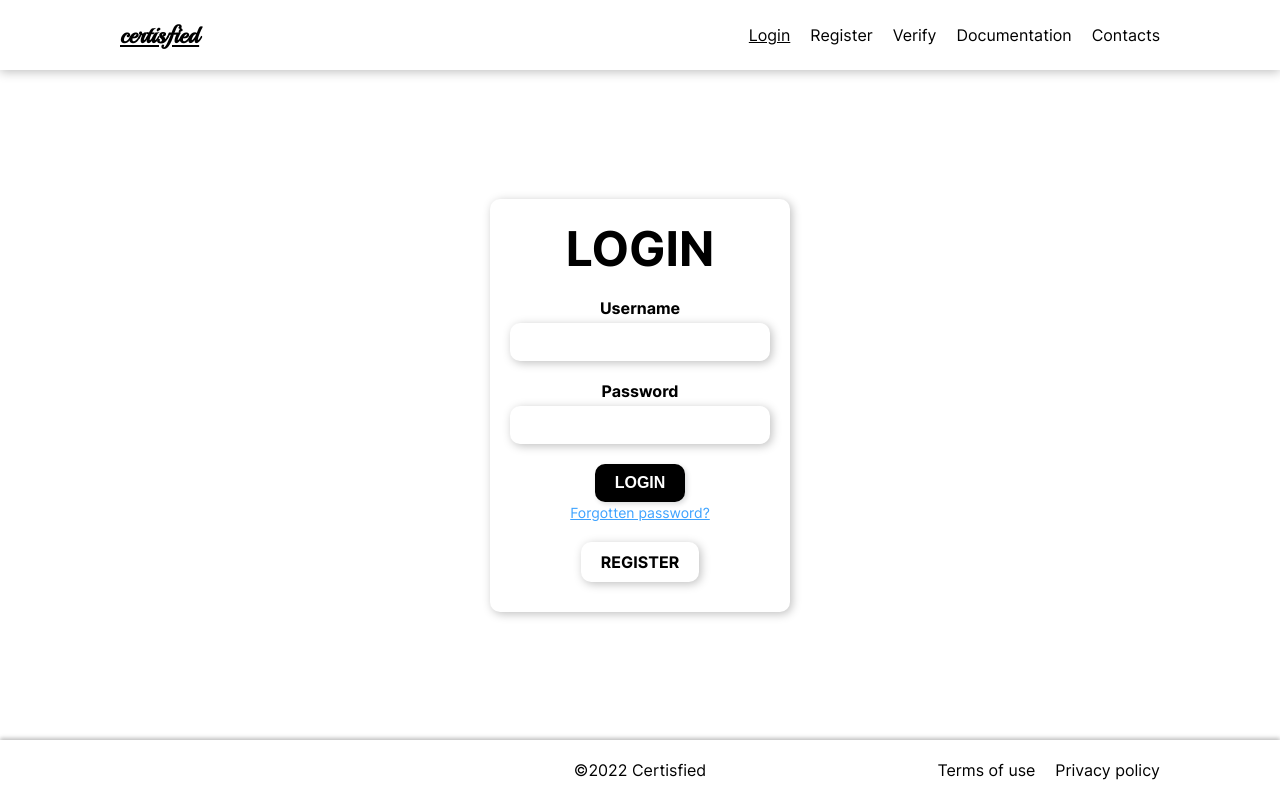
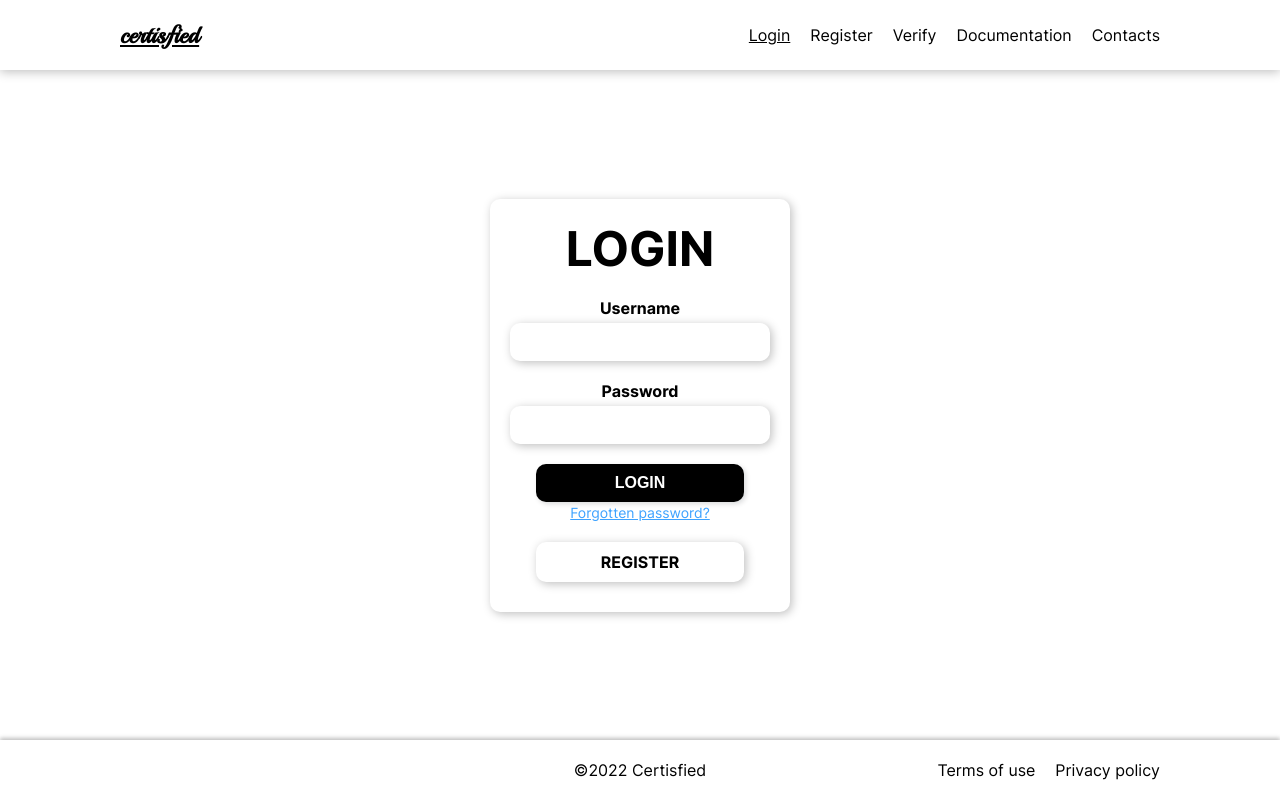
Before and after one commit to VelizarStavrev/certisfied, an Angular app: page /login in a window 1280 px wide. Built offline with nearby package versions, Linux system fonts and the light colour scheme.

Commit message:
Updating the login component to use the new button and button link 80% width directive.

```diff
--- a/src/app/components/login/login.component.html
+++ b/src/app/components/login/login.component.html
@@ -11,8 +11,29 @@
         <p class="login-error" [hidden]="passwordInput.valid || passwordInput.pristine">Password error</p>
         <p class="login-error" *ngIf="formError">{{ formErrorMessage }}</p>
 
-        <app-button [buttonText]="buttonText" [buttonType]="buttonType" [buttonHTMLType]="buttonHTMLType" [buttonMarginTop]="buttonMarginTop"></app-button>
-        <app-button-link [buttonText]="buttonTextLink" [buttonType]="buttonTypeLink" [buttonLink]="buttonLink"></app-button-link>
-        <app-button-link [buttonText]="buttonTextLinkSecond" [buttonType]="buttonTypeLinkSecond" [buttonLink]="buttonLinkSecond" [buttonMarginTop]="buttonMarginTop"></app-button-link>
+        <app-button
+            [buttonText]="buttonText"
+            [buttonType]="buttonType"
+            [buttonHTMLType]="buttonHTMLType"
+            [buttonMarginTop]="buttonMarginTop"
+            [buttonWidth80]="buttonWidth80"
+        >
+        </app-button>
+
+        <app-button-link
+            [buttonText]="buttonTextLink"
+            [buttonType]="buttonTypeLink"
+            [buttonLink]="buttonLink"
+        >
+        </app-button-link>
+
+        <app-button-link
+            [buttonText]="buttonTextLinkSecond"
+            [buttonType]="buttonTypeLinkSecond"
+            [buttonLink]="buttonLinkSecond"
+            [buttonMarginTop]="buttonMarginTop"
+            [buttonWidth80]="buttonTextLinkSecondWidth80"
+        >
+        </app-button-link>
     </form>
 </div>
--- a/src/app/components/login/login.component.ts
+++ b/src/app/components/login/login.component.ts
@@ -14,13 +14,15 @@ export class LoginComponent implements OnInit {
   buttonText: string = 'Login';
   buttonType: string = 'Primary';
   buttonHTMLType: string = 'submit';
-  buttonMarginTop: string = 'true';
+  buttonMarginTop: boolean = true;
+  buttonWidth80: boolean = true;
   buttonLink: string = '/password-reset';
   buttonTypeLink: string = 'Link';
   buttonTextLink: string = 'Forgotten password?';
   buttonLinkSecond: string = '/register';
   buttonTypeLinkSecond: string = 'Secondary';
   buttonTextLinkSecond: string = 'Register';
+  buttonTextLinkSecondWidth80: boolean = true;
   username: string = '';
   password: string = '';
   formError: boolean = false;
```
